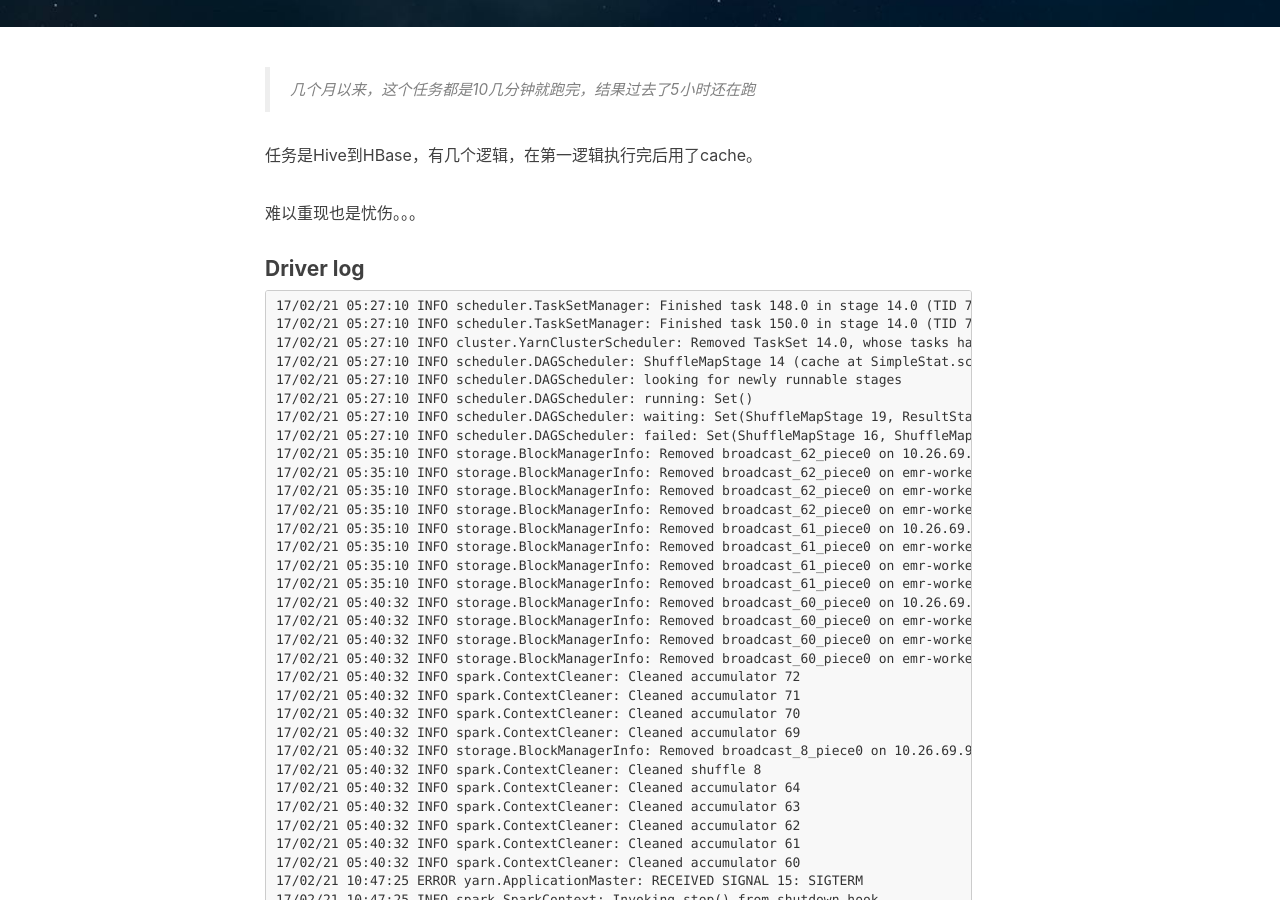
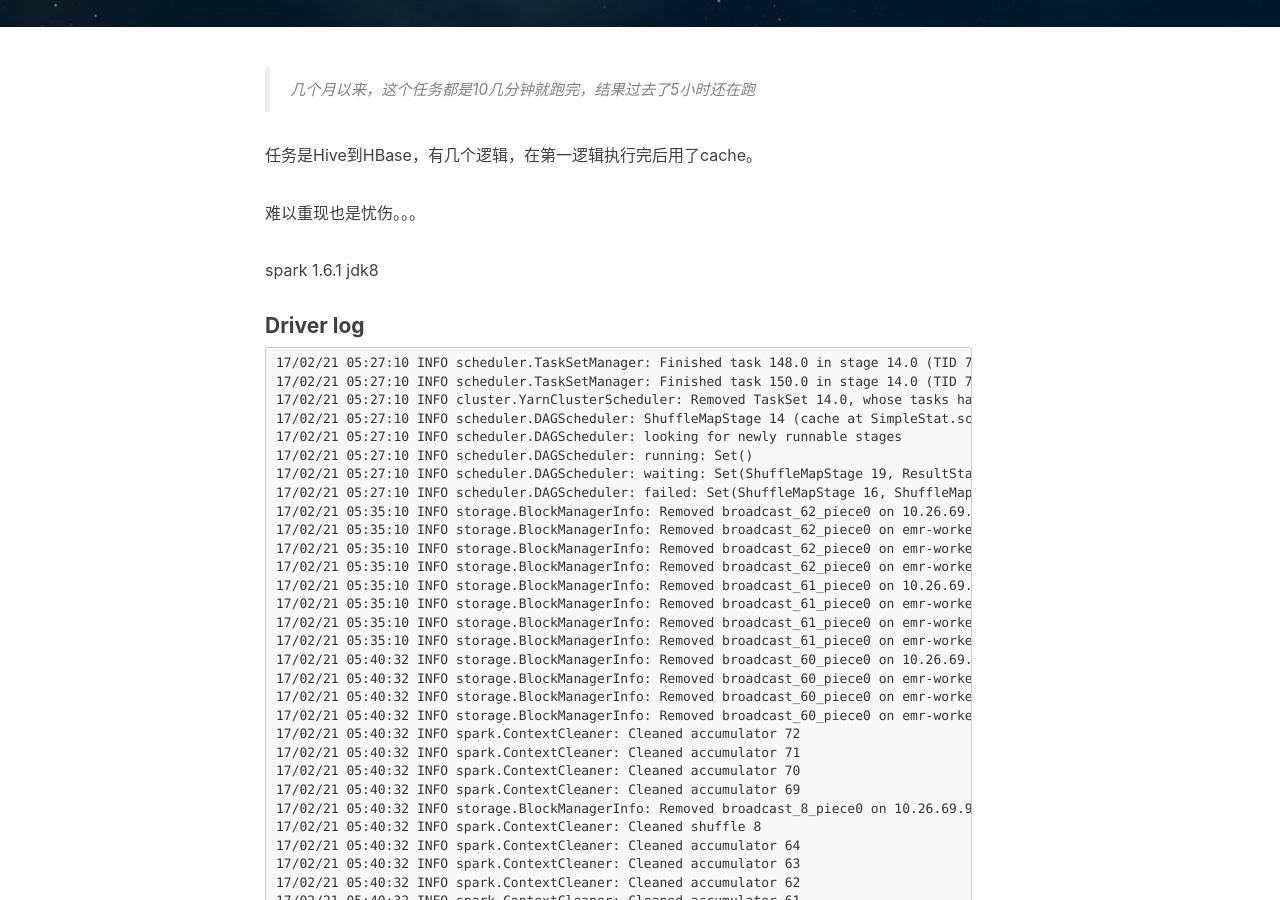
Before and after one commit to ChPi/ChPi.github.io, a Jekyll site: the page built from _posts/2017-02-16-spark踩坑日记【1】.markdown, in a window 1280 px wide and 900 px high, scrolled down 496 px. Built offline with Jekyll 4.4.1, drawn with Linux system fonts in a browser that asks for light colours; nearby versions of some CDN libraries; formulas are drawn with MathJax 3; comment, search, counter and statistics services are not loaded.

Commit message:
没什么

````diff
--- a/_posts/2017-02-16-spark踩坑日记【1】.markdown
+++ b/_posts/2017-02-16-spark踩坑日记【1】.markdown
@@ -14,6 +14,8 @@ tags:
 任务是Hive到HBase，有几个逻辑，在第一逻辑执行完后用了cache。
 
 难以重现也是忧伤。。。
+
+spark 1.6.1 jdk8
 
 #### Driver log
 
@@ -58,7 +60,7 @@ tags:
 17/02/21 10:47:26 INFO handler.ContextHandler: stopped o.s.j.s.ServletContextHandler{/
 ```
 
-17/02/21 05:27:10 INFO scheduler.DAGScheduler: failed: Set(ShuffleMapStage 16, ShuffleMapStage 17, ShuffleMapStage 7, ShuffleMapStage 8)
+17/02/21 05:27:10 INFO scheduler.DAGScheduler: failed: Set\(ShuffleMapStage 16, ShuffleMapStage 17, ShuffleMapStage 7, ShuffleMapStage 8\)
 后面没有log了，应该会提交waiting: Set（ShuffleMapStage 19, ResultStage 20, ShuffleMapStage 18）中的一个shuffle stage。但是没有。
 
 中间日志有些报错，都是内存不足被Yarn kill了。
````
Also changed, not shown: 1 other file.
